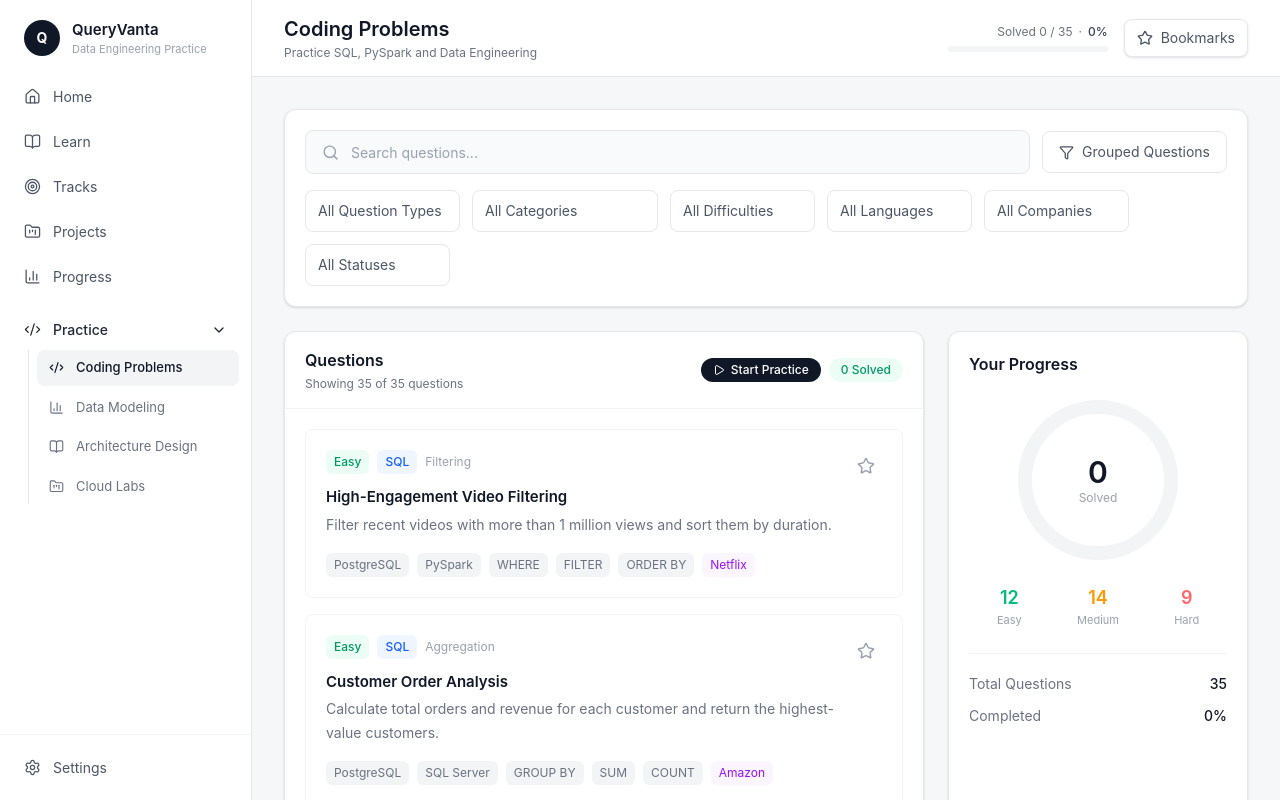
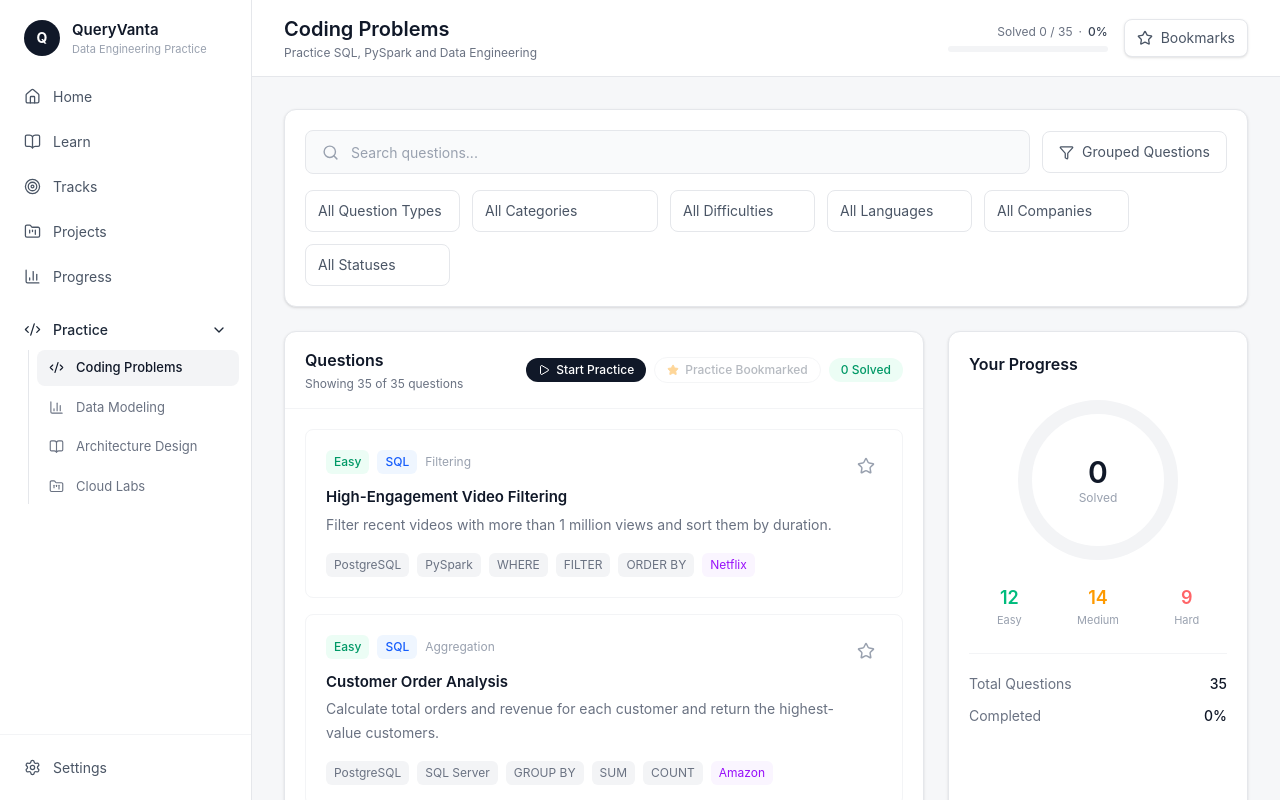
Before and after one commit to eagleanurag/queryvanta, a React (Vite) app: page / in a window 1280 px wide. Shown: the top 800 px of the page. Built offline with nearby package versions, Linux system fonts and the light colour scheme.

Commit message:
Add practice bookmarked questions

```diff
--- a/src/App.tsx
+++ b/src/App.tsx
@@ -44,10 +44,22 @@ import PracticeSetupModal from "./components/PracticeSetupModal";
 import { createPracticeSession } from "./lib/practiceSession";
 import type { DiscoveryFilters } from "./lib/questionFilter";
 import {
+  DEFAULT_FILTERS,
   filterQuestions,
   filtersToSearchParams,
   parseFilterSearchParams,
 } from "./lib/questionFilter";
+
+type PracticeSource = "filtered" | "bookmarked";
+
+// Canonical discovery context for bookmarked-only
+// practice: Back to Questions returns to the
+// bookmarked-filtered Questions view.
+const BOOKMARKED_DISCOVERY_SEARCH =
+  filtersToSearchParams({
+    ...DEFAULT_FILTERS,
+    bookmarkedOnly: true,
+  }).toString();
 
 const navigation = [
   { label: "Home", icon: Home },
@@ -72,8 +84,8 @@ function App() {
   const navigate = useNavigate();
   const location = useLocation();
 
-  const [isPracticeSetupOpen, setIsPracticeSetupOpen] =
-    useState(false);
+  const [practiceSource, setPracticeSource] =
+    useState<PracticeSource | null>(null);
 
   const [initialFilters] =
     useState<DiscoveryFilters>(() =>
@@ -242,7 +254,7 @@ function App() {
     } | null;
 
     if (state?.openPracticeSetup) {
-      setIsPracticeSetupOpen(true);
+      setPracticeSource("filtered");
       navigate(
         location.pathname + location.search,
         { replace: true },
@@ -410,6 +422,31 @@ function App() {
   );
 
   const totalQuestions = allQuestions.length;
+
+  // Canonical bookmarked collection in
+  // Questions-page ordering, used as the source
+  // set for bookmarked practice sessions.
+  const bookmarkedQuestions = useMemo(
+    () =>
+      allQuestions.filter((question) =>
+        bookmarkedQuestionIds.has(question.id),
+      ),
+    [allQuestions, bookmarkedQuestionIds],
+  );
+
+  // Question list + discovery context for the
+  // currently open practice setup. Snapshots are
+  // frozen at session start; later bookmark or
+  // filter changes cannot mutate the session.
+  const practiceQuestions =
+    practiceSource === "bookmarked"
+      ? bookmarkedQuestions
+      : filteredQuestions;
+
+  const practiceSearch =
+    practiceSource === "bookmarked"
+      ? BOOKMARKED_DISCOVERY_SEARCH
+      : discoverySearch;
 
   const totalPages = Math.max(
     1,
@@ -761,9 +798,7 @@ function App() {
                     <button
                       type="button"
                       onClick={() =>
-                        setIsPracticeSetupOpen(
-                          true,
-                        )
+                        setPracticeSource("filtered")
                       }
                       disabled={
                         filteredQuestions.length ===
@@ -773,6 +808,33 @@ function App() {
                     >
                       <Play size={12} />
                       Start Practice
+                    </button>
+
+                    <button
+                      type="button"
+                      onClick={() =>
+                        setPracticeSource(
+                          "bookmarked",
+                        )
+                      }
+                      disabled={
+                        bookmarkedQuestions.length ===
+                        0
+                      }
+                      title={
+                        bookmarkedQuestions.length ===
+                        0
+                          ? "No bookmarked questions to practice."
+                          : `Practice ${bookmarkedQuestions.length} bookmarked question${bookmarkedQuestions.length === 1 ? "" : "s"}`
+                      }
+                      className="flex items-center gap-1.5 rounded-full border border-gray-200 bg-white px-3 py-1 text-xs font-medium text-gray-600 hover:bg-gray-50 disabled:cursor-not-allowed disabled:opacity-40 disabled:hover:bg-white"
+                    >
+                      <Star
+                        size={12}
+                        fill="currentColor"
+                        className="text-amber-500"
+                      />
+                      Practice Bookmarked
                     </button>
 
                     <span className="rounded-full bg-emerald-50 px-3 py-1 text-xs font-medium text-emerald-600">
@@ -1005,18 +1067,18 @@ function App() {
         </div>
       </main>
 
-      {isPracticeSetupOpen &&
-        filteredQuestions.length > 0 && (
+      {practiceSource !== null &&
+        practiceQuestions.length > 0 && (
           <PracticeSetupModal
             availableCount={
-              filteredQuestions.length
+              practiceQuestions.length
             }
             onClose={() =>
-              setIsPracticeSetupOpen(false)
+              setPracticeSource(null)
             }
             onStart={(size) => {
               const selectedIds =
-                filteredQuestions
+                practiceQuestions
                   .slice(0, size)
                   .map(
                     (question) =>
@@ -1026,11 +1088,11 @@ function App() {
               const session =
                 createPracticeSession(
                   selectedIds,
-                  discoverySearch,
-                  filteredQuestions.length,
+                  practiceSearch,
+                  practiceQuestions.length,
                 );
 
-              setIsPracticeSetupOpen(false);
+              setPracticeSource(null);
 
               if (session) {
                 navigate("/practice");
```
